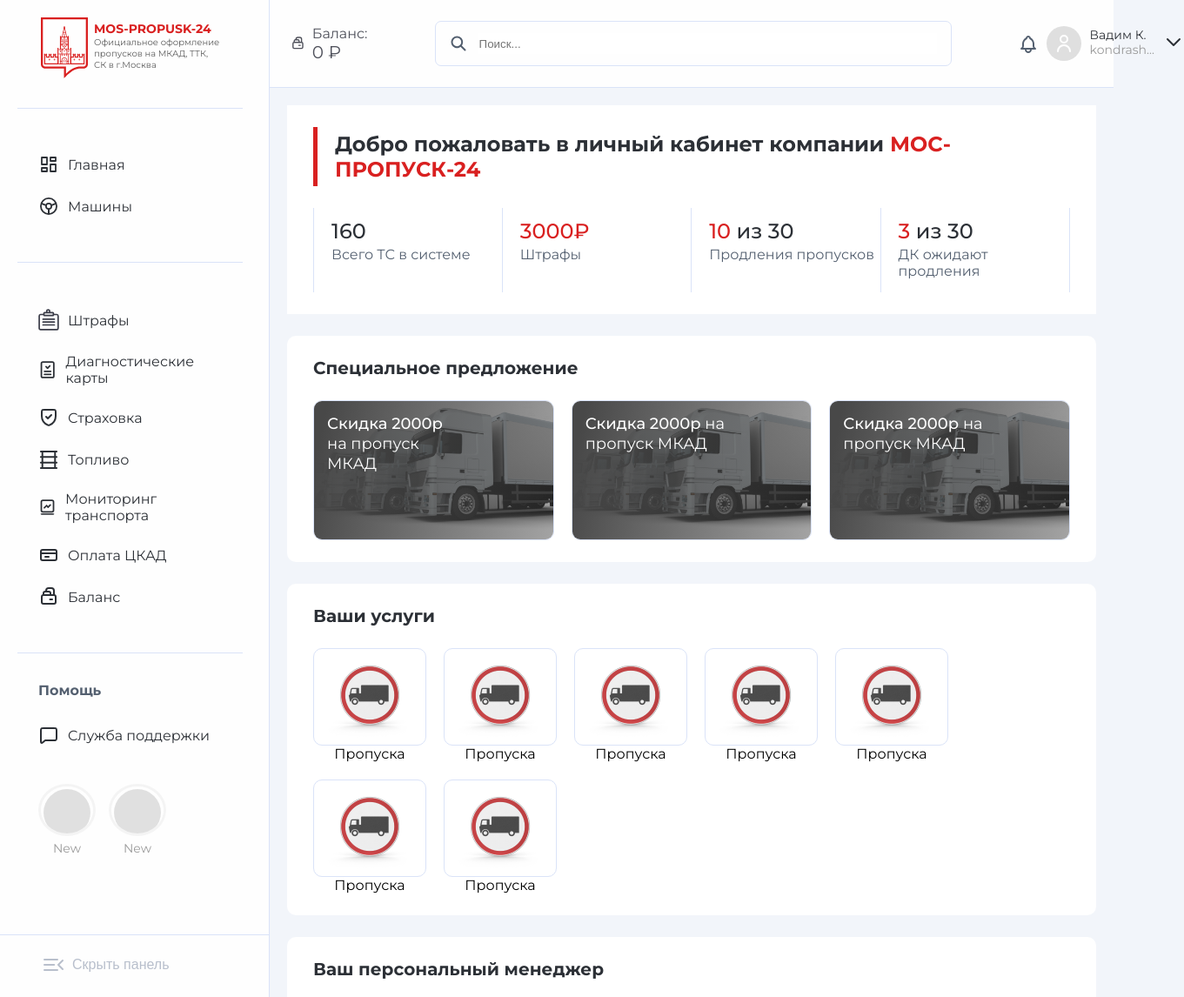
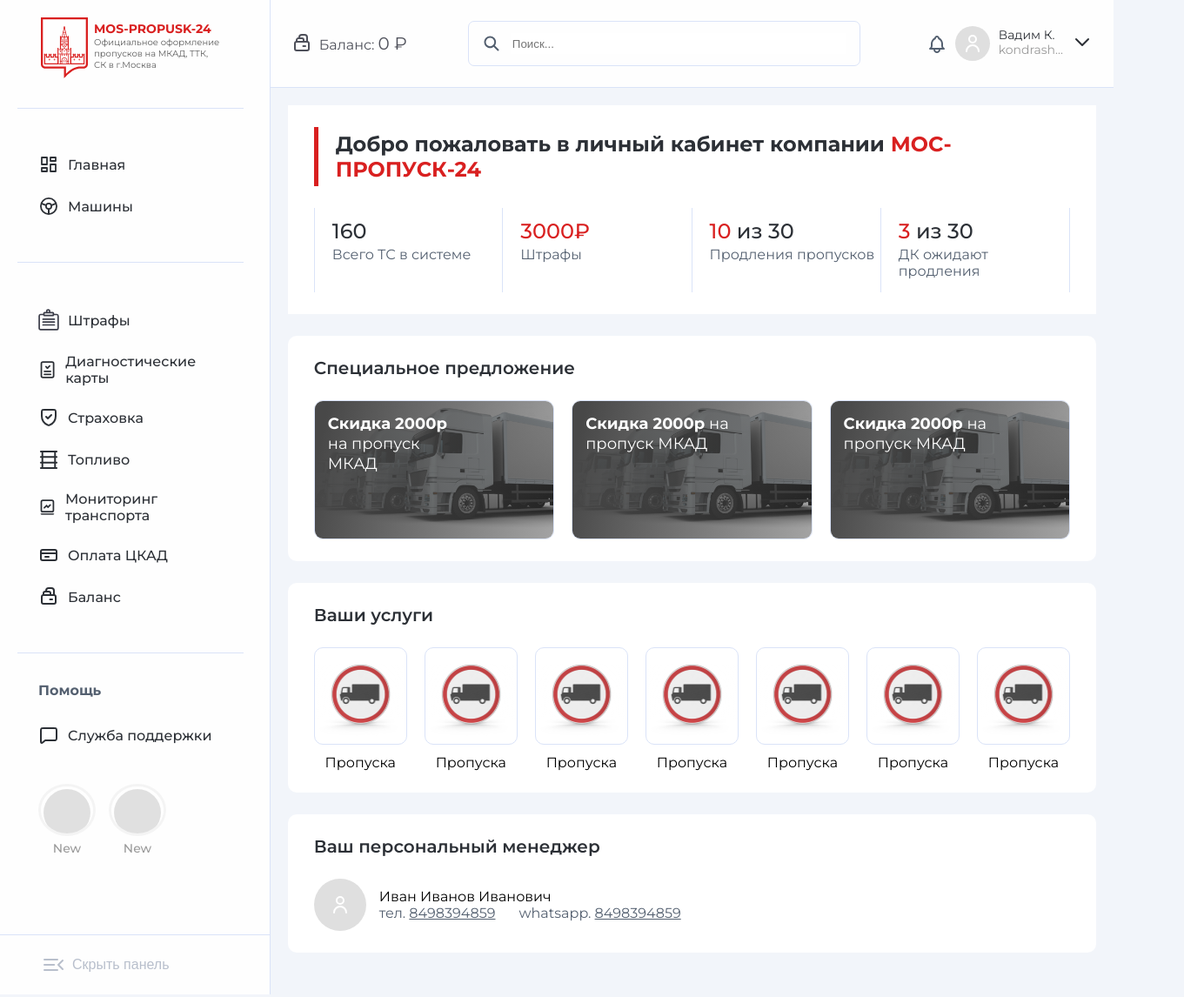
Before and after one commit to lilitantonyanwork/mos, a plain HTML site: page index.html in a window 1280 px wide. Shown: the top 1146 px of the page at 87% size, 1361 px wide, since content can reach past the window. Drawn offline with Linux system fonts and the light colour scheme; grey boxes are pictures that could not be loaded.

Commit message:
add home page

```diff
--- a/css/style.css
+++ b/css/style.css
@@ -82,6 +82,7 @@ hr{
     line-height: 19px;
     gap: 10px;
     align-items: center;
+    font-weight: 500;
 
 }
 
@@ -126,6 +127,7 @@ hr{
     font-size: 14px;
     color: #9A9A9A;
     margin-top: 5px;
+    font-weight: 500;
 }
 
 .sidebar-story-img{
@@ -175,6 +177,12 @@ header{
 }
 .navbar{
     gap: 70px;
+    justify-content: space-between;
+    width: 100%;
+}
+.navbar-search{
+    max-width: 1058px;
+    width: 100%;
 }
 .navbar-balance{
     gap: 8px;
@@ -185,10 +193,13 @@ header{
 .navbar-balance span{
     font-size: 20px;
 }
+.navbar-balance p{
+    white-space: nowrap;
+}
 .input-block{
     border: 1px solid #DAE3F8;
     border-radius: 7px;
-    max-width: 608px;
+
     width: 100%;
     padding: 13px 16px;
     gap: 12px;
@@ -197,7 +208,7 @@ header{
 .input-block input{
     border: none;
     height: 22px;
-    width: 544px;
+    width: 100%;
 }
 .btn-clear{
     border: none;
@@ -303,9 +314,10 @@ header{
     line-height: 24px;
     color: #2C3036;
     margin-bottom: 25px;
+    font-weight: 600;
 }
 .special-item{
-    width: 330px;
+    width: 33%;
     overflow: hidden;
     border-radius: 10px;
     border: 1px solid #DAE3F8;
@@ -332,7 +344,7 @@ header{
 
 }
 .special-item p span{
-    font-weight: 500;
+    font-weight: 700;
 }
 
 .special-list{
@@ -341,17 +353,19 @@ header{
 
 .services-list{
     gap: 20px;
-    flex-wrap: wrap;
 }
 .services-item{
-    width: 130px;
+    max-width: 198px;
+    width: 100%;
     text-align: center;
+
 }
 
 .service-item-img{
     border: 1px solid #DAE3F8;
     background: radial-gradient(217.45% 83.93% at 50% 100%, #FFFFFF 36.5%, rgba(255, 255, 255, 0.5) 100%);
     border-radius: 10px;
+    margin-bottom: 11px;
 }
 .personal-manager-block{
         background: #fff;
```
